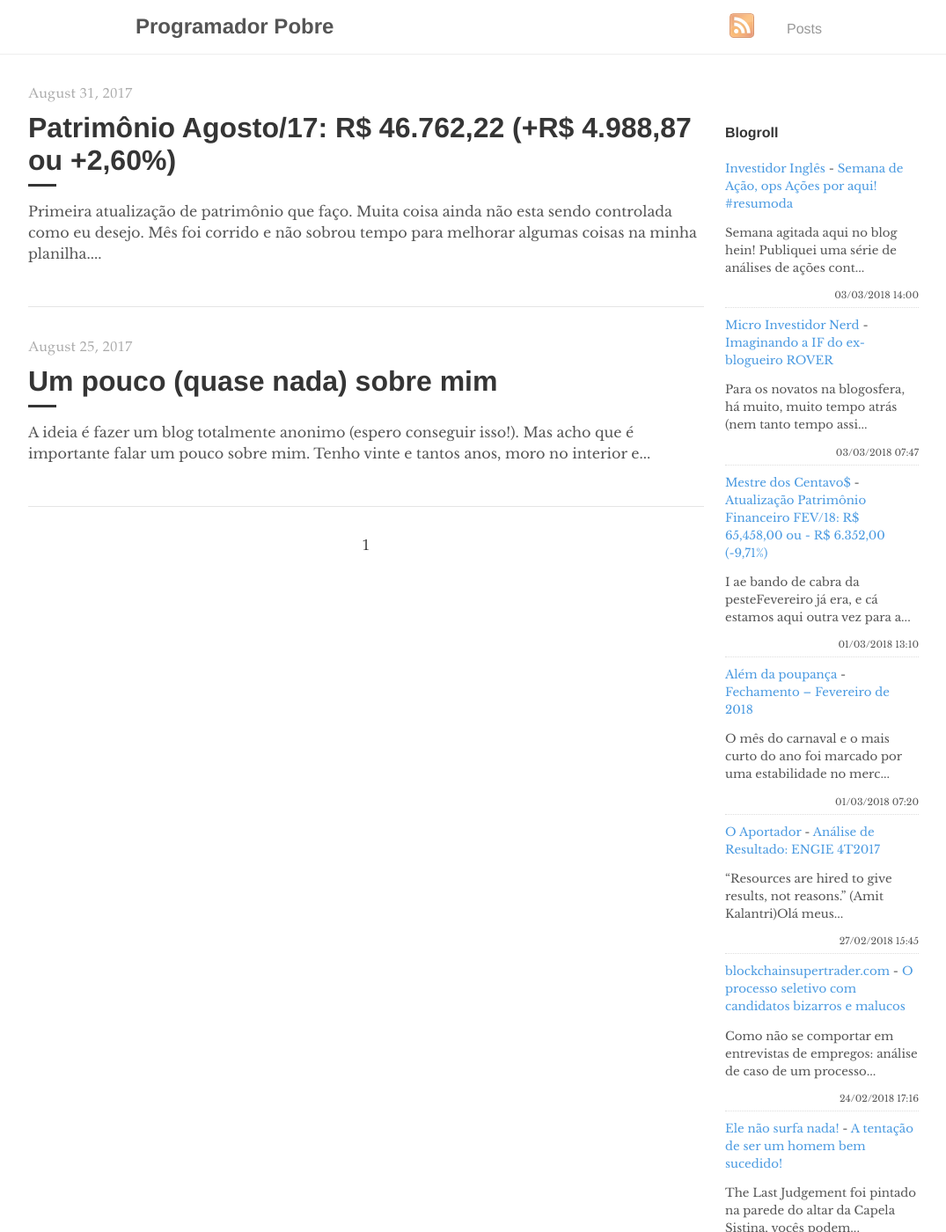
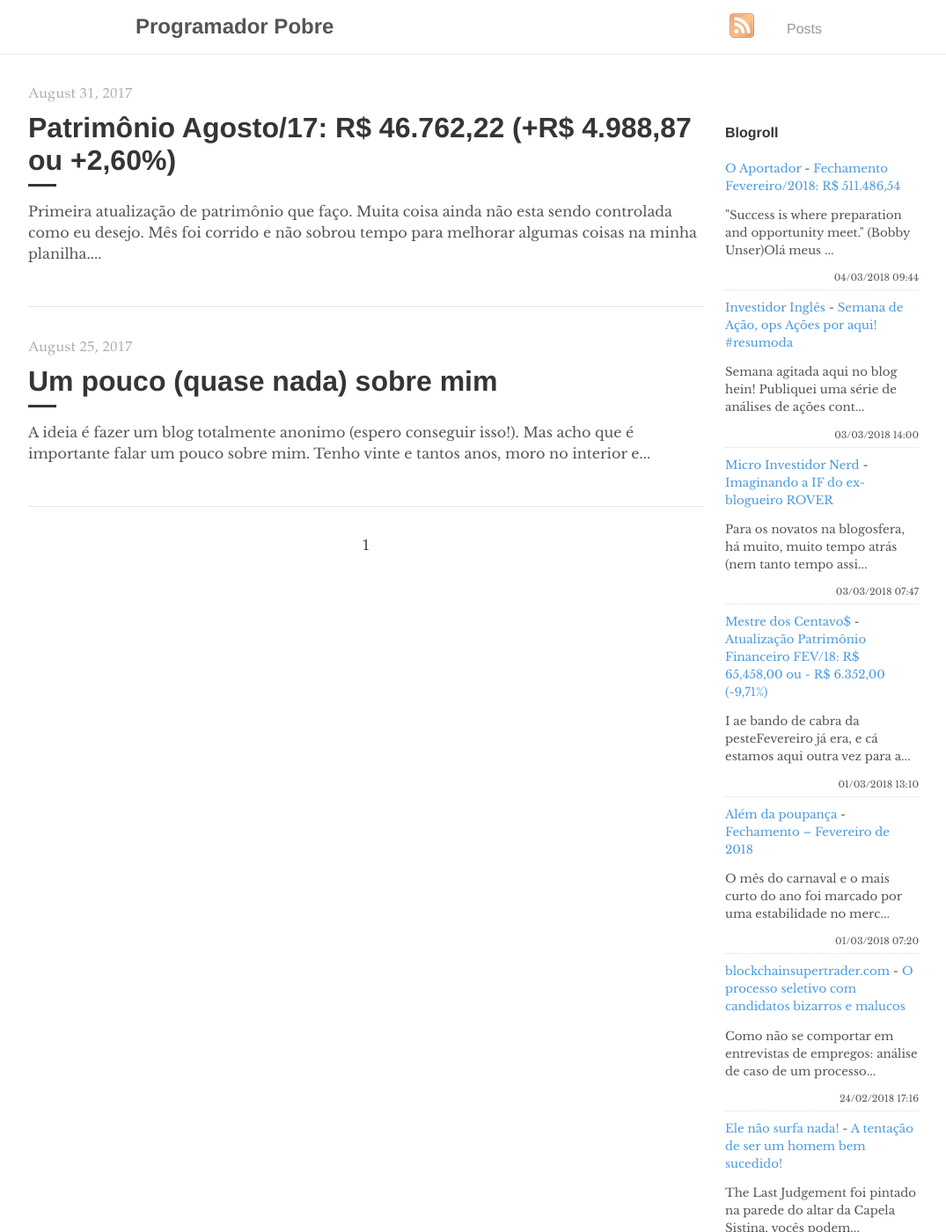
Before and after one commit to programadorpobre/programadorpobre.github.io, a Jekyll site: the page built from index.html, in a window 1280 px wide and 1400 px high. Shown: the whole window at 88% size, without its empty margins (96-1171 px from the left). Built offline with Jekyll 4.4.1, drawn with Linux system fonts in a browser that asks for light colours; the list of posts is cut into pages by our own code; comment, search, counter and statistics services are not loaded.

Commit message:
[ci skip] travis #211

```diff
--- a/_includes/feed-entries.html
+++ b/_includes/feed-entries.html
@@ -1,3 +1,8 @@
+<div class="feed-entry">
+    <a class="feed-entry-site-name" href="https://oaportadorfinanceiro.blogspot.com/">O Aportador</a> - <a class="feed-entry-title" href="https://oaportadorfinanceiro.blogspot.com/2018/03/fechamento-fevereiro2018-r-51148654.html">Fechamento Fevereiro/2018: R$ 511.486,54</a>
+    <p class="feed-entry-summary">"Success is where preparation and opportunity meet."&nbsp;(Bobby Unser)Olá meus ...</p>
+    <time datetime="2018-03-04T09:44:00.001-03:00">04/03/2018 09:44</time>
+</div>
 <div class="feed-entry">
     <a class="feed-entry-site-name" href="http://www.investidoringles.com/">Investidor Inglês</a> - <a class="feed-entry-title" href="http://www.investidoringles.com/2018/03/semana-de-acao-ops-acoes-por-aqui.html">Semana de Ação, ops Ações por aqui!  #resumoda</a>
     <p class="feed-entry-summary"> Semana agitada aqui no blog hein! Publiquei uma série de análises de ações cont...</p>
@@ -19,11 +24,6 @@
     <time datetime="2018-03-01T07:20:00.000-03:00">01/03/2018 07:20</time>
 </div>
 <div class="feed-entry">
-    <a class="feed-entry-site-name" href="https://oaportadorfinanceiro.blogspot.com/">O Aportador</a> - <a class="feed-entry-title" href="https://oaportadorfinanceiro.blogspot.com/2018/02/analise-de-resultado-engie-4t2017.html">Análise de Resultado: ENGIE 4T2017</a>
-    <p class="feed-entry-summary">“Resources are hired to give results, not reasons.”&nbsp;(Amit Kalantri)Olá meus...</p>
-    <time datetime="2018-02-27T15:45:00.001-03:00">27/02/2018 15:45</time>
-</div>
-<div class="feed-entry">
     <a class="feed-entry-site-name" href="http://www.blockchainsupertrader.com/">blockchainsupertrader.com</a> - <a class="feed-entry-title" href="http://www.blockchainsupertrader.com/2018/02/o-processo-seletivo-com-candidatos.html">O processo seletivo com candidatos bizarros e  malucos</a>
     <p class="feed-entry-summary">Como não se comportar em entrevistas de empregos: análise de caso de um processo...</p>
     <time datetime="2018-02-24T17:16:00.000-03:00">24/02/2018 17:16</time>
```
